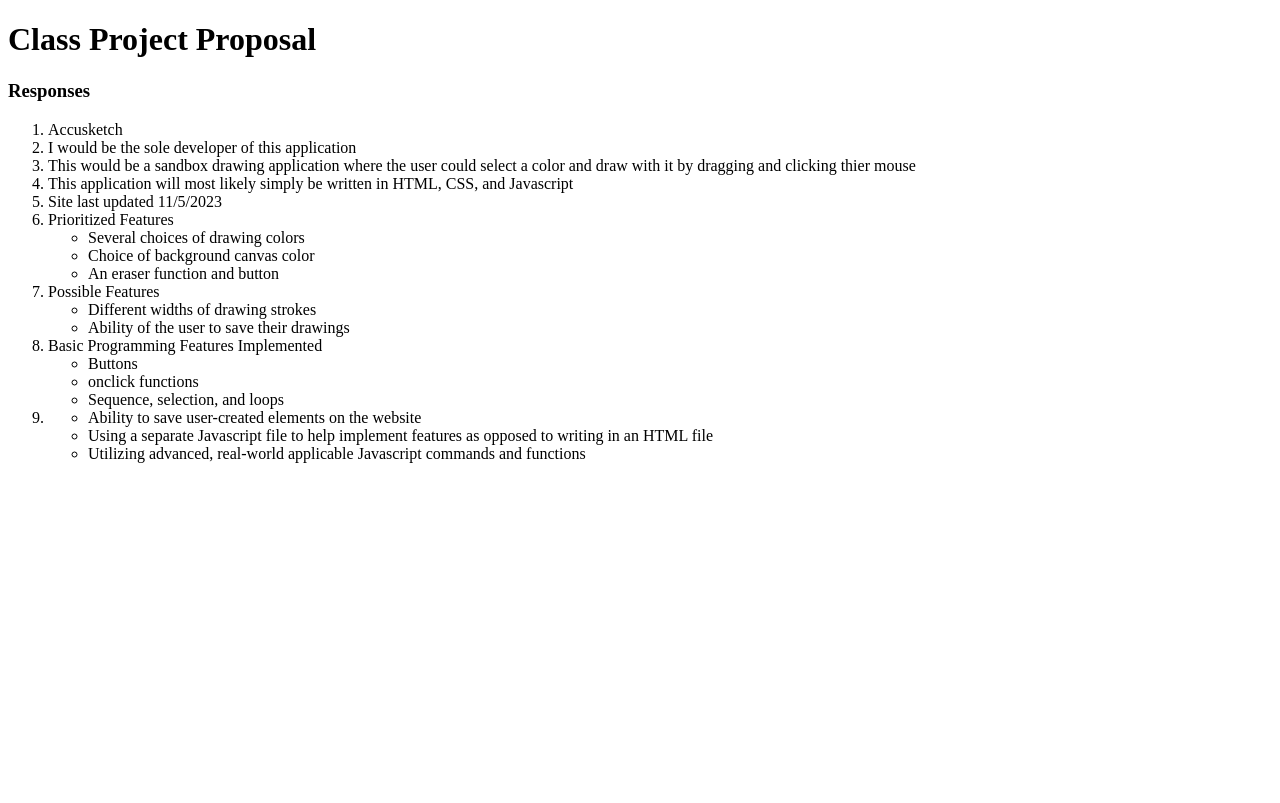
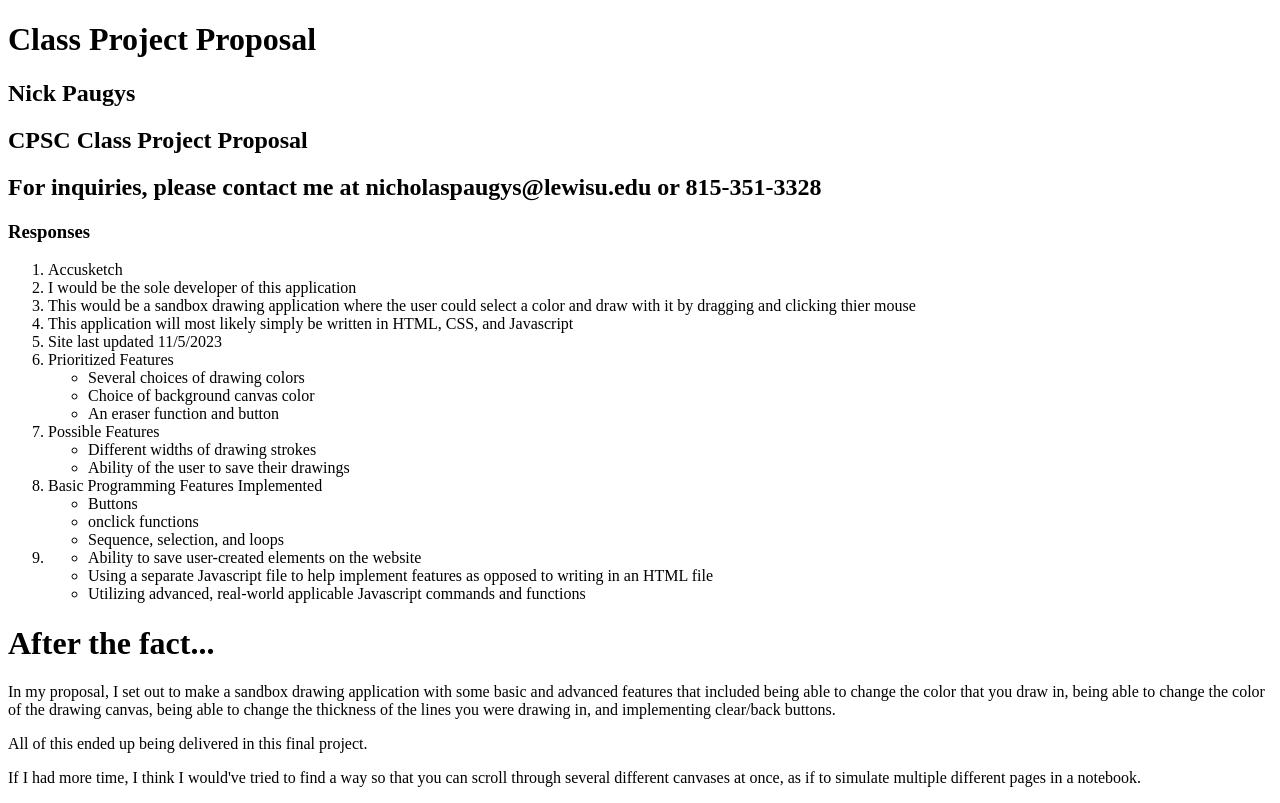
Before and after one commit to nickpaugys/class-project-proposal, a plain HTML site: page index.html in a window 1280 px wide. Drawn offline with Linux system fonts and the light colour scheme.

Commit message:
Update index.html

```diff
--- a/index.html
+++ b/index.html
@@ -5,6 +5,9 @@
   </head>
   <body>
   <h1>Class Project Proposal</h1>
+  <h2>Nick Paugys</h2>
+  <h2>CPSC Class Project Proposal</h2>
+  <h2>For inquiries, please contact me at nicholaspaugys@lewisu.edu or 815-351-3328</h2>
   <h3>Responses</h3>
   <ol>
     <li>Accusketch</li>
@@ -43,5 +46,14 @@
       </ul>
     </li>
   </ol>
+  <h1>After the fact...</h1>
+  <p>In my proposal, I set out to make a sandbox drawing application with some basic and advanced
+    features that included being able to change the color that you draw in, being able to change
+    the color of the drawing canvas, being able to change the thickness of the lines you were
+    drawing in, and implementing clear/back buttons.</p>
+  <p>All of this ended up being delivered in this final project.</p>
+  <p>If I had more time, I think I would've tried to find a way so that you can scroll through
+     several different canvases at once, as if to simulate multiple different pages in a
+     notebook.</p>
   </body>
 </html>
```
